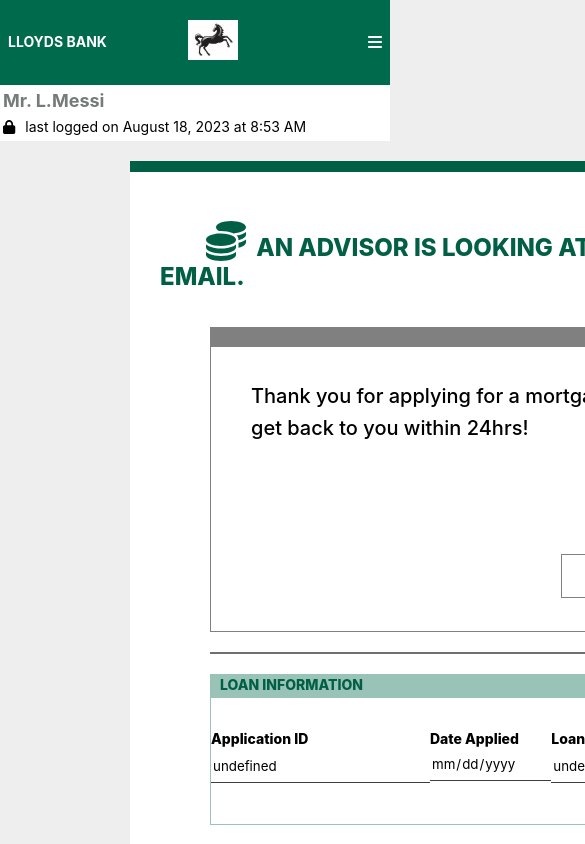
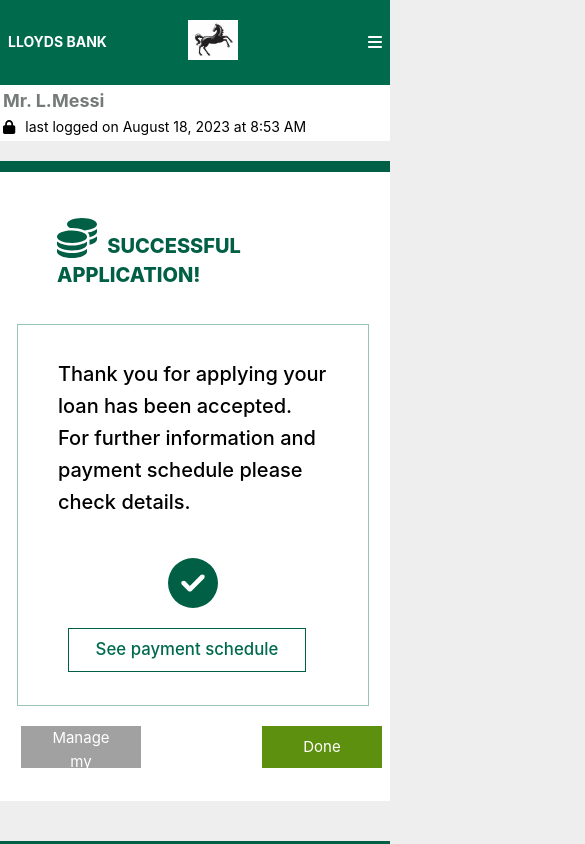
Before and after one commit to Safo-Samson/customer-interface-decisioning, a React (Vite) app: page /ModelDecision in a window 390 px wide. Shown: the top 844 px of the page, 585 px wide, since content can reach past the window. Built offline with nearby package versions, Linux system fonts and the light colour scheme.

Commit message:
phone done for model decision

```diff
--- a/src/components/StartLoan/ModelDecision.css
+++ b/src/components/StartLoan/ModelDecision.css
@@ -163,27 +163,48 @@
   margin-top: 30px;
 }
 
+
+.header-icon{
+ margin-right: 10.22px;
+  font-size: 40px;
+  margin-left: 46px;
+}
 .loanField input {
   height: 30px;
   border: none;
   border-bottom: 1px solid rgb(63, 61, 61);
 }
 
+.miniDecisions-buttons {
+  height: 42px;
+  display: flex;
+  flex-direction: row;
+  justify-content: space-between;
+  width: auto;
+  margin-right: 83px;
+  margin-left: 81px;
+  /* background-color: red; */
+}
+
 .mBack {
-  width: 218px;
-  height: 42px;
+
+   width: 218px;
+padding: 0 30px;
+  /* width: 218px;
+  height: 42px; */
   flex-shrink: 0;
   background: #a1a1a1;
   border: none;
   color: white;
   font-size: 15px;
   font-style: normal;
-  margin-left: 80px;
-  margin-top: 0px;
+  /* margin-left: 80px;
+  margin-top: 0px; */
   cursor: pointer;
 }
 
 .mDone {
+
   width: 218px;
   height: 42px;
   flex-shrink: 0;
@@ -192,8 +213,212 @@
   color: white;
   font-size: 15px;
   font-style: normal;
-  margin-left: auto;
+  /* margin-left: auto;
   margin-right: 80px;
-  margin-top: -42px;
+  margin-top: -42px; */
   cursor: pointer;
 }
+
+
+@media (min-width: 748px) and (max-width: 1279px){
+ .mainDecision-remaining-content {
+  /* Use 90% of the remaining width */
+  padding-left: 140px;
+  padding-right: 0px;
+}
+  .ModelDecision-container {
+  min-width:fit-content;
+  min-height: fit-content;
+  min-height: auto;
+   /* max-width: 259px; */
+    margin-left: -178px;
+  /* background-color: rgb(192, 22, 22); */
+  align-items: left; /*Center vertically */
+  padding-top: 33.08px;
+  padding-left:5px;
+  padding-right: 5px;
+}
+.ModelDecision-container h1 {
+  font-size: 20px;
+  max-width: fit-content;
+   margin-left: 0px;
+    margin-left: 0px;
+  padding-left:90px;
+
+}
+
+.header-icon{
+    margin-left: 0px;
+}
+.miniDecision-container {
+  /* min-width: 200px;
+  min-height: 23.5vh; */
+  width: 350px;
+  /* height: fit-content; */
+  border: 1px solid #99c3b7;
+  color: #005f44;
+  background-color: rgb(255, 255, 255);
+
+
+  padding-bottom: 33.08px;
+  margin-left: 50px;
+  margin-right: 0px;
+  margin-top: 20px;
+}
+
+.miniDecision-container-button {
+  width: 238px;
+  height: 43.867px;
+  margin-left: 50px;
+
+}
+
+
+.loanInfo-container {
+  max-width: 84.8%;
+  background-color: #99c3b7;
+  height: 24px;
+  /* min-width: 200px; */
+  margin-left: 80px;
+  margin-top: 20px;
+  padding-left: 10px;
+  margin-bottom: 150px;
+  /* display: none; */
+
+}
+
+
+.loanField {
+  display: flex;
+  flex-direction: column;
+  margin-top: 30px;
+}
+
+.horizonaLine {
+/* display: none; */
+}
+
+.miniDecisions-buttons {
+  height: 42px;
+  margin-top: 20px;
+  margin-right: 3px;
+  margin-left: 54px;
+
+}
+.mBack {
+  width: 120px;
+  padding: 0 30px
+}
+
+.mDone {
+  width: 120px;
+  padding: 0 30px;
+  margin-left: 100px;
+
+}
+
+}
+
+
+/*only for phones*/
+@media (max-width: 747px) {
+
+  .mainDecision-remaining-content {
+  /* Use 90% of the remaining width */
+  padding-left: 140px;
+  padding-right: 0px;
+  /* background-color: white; */
+}
+  .ModelDecision-container {
+  min-width:fit-content;
+  min-height: fit-content;
+  min-height: auto;
+   /* max-width: 259px; */
+    margin-left: -178px;
+  /* background-color: rgb(192, 22, 22); */
+  align-items: left; /*Center vertically */
+  padding-top: 33.08px;
+  padding-left:5px;
+  padding-right: 5px;
+}
+.ModelDecision-container h1 {
+  font-size: 20px;
+  max-width: fit-content;
+   margin-left: 0px;
+    margin-left: 0px;
+  padding-left:90px;
+
+}
+
+.header-icon{
+    margin-left: 0px;
+}
+.miniDecision-container {
+  /* min-width: 200px;
+  min-height: 23.5vh; */
+  width: 350px;
+  /* height: fit-content; */
+  border: 1px solid #99c3b7;
+  color: #005f44;
+  background-color: rgb(255, 255, 255);
+
+
+  padding-bottom: 33.08px;
+  margin-left: 50px;
+  margin-right: 0px;
+  margin-top: 20px;
+}
+
+.miniDecision-container-button {
+  width: 238px;
+  height: 43.867px;
+  margin-left: 50px;
+
+}
+
+
+.loanInfo-container {
+  max-width: 84.8%;
+  background-color: #99c3b7;
+  height: 24px;
+  /* min-width: 200px; */
+  margin-left: 80px;
+  margin-top: 20px;
+  padding-left: 10px;
+  margin-bottom: 150px;
+  display: none;
+
+}
+
+
+.loanField {
+  display: flex;
+  flex-direction: column;
+  margin-top: 30px;
+}
+
+.horizonaLine {
+display: none;
+}
+
+.miniDecisions-buttons {
+  height: 42px;
+  margin-top: 20px;
+  margin-right: 3px;
+  margin-left: 54px;
+
+}
+.mBack {
+  width: 120px;
+  padding: 0 30px
+}
+
+.mDone {
+  width: 120px;
+  padding: 0 30px;
+  margin-left: 100px;
+
+}
+
+
+}
--- a/src/components/StartLoan/ModelDecision.jsx
+++ b/src/components/StartLoan/ModelDecision.jsx
@@ -19,7 +19,7 @@
   const location = useLocation();
 
   const [ModelDecision, setModelDeicison] = useState(
-    decision || location.state?.decision || 4
+    decision || location.state?.decision || Math.floor(Math.random() * 4) + 1
   );
   const [loanType, setType] = useState(location.state?.loanType || "undefined");
   const [loanAmountinfo, setAmountInfo] = useState(
@@ -66,9 +66,8 @@
   const decisionWaitingOnAdvisorParagraph =
     "Thank you for applying for a mortgage, an advisor is looking at your application and will get back to you within 24hrs!";
   const decisionWaitingOnAdvisorIcon = faUserClock;
-  const decisionWaitingOnAdvisorButton = "Manage my loans"
+  const decisionWaitingOnAdvisorButton = "Manage my loans";
   const WaitingOnAdvisorIconColor = "gray";
-
 
   const navigate = useNavigate();
 
@@ -95,7 +94,6 @@
     navigate("/Home");
   };
 
-
   return (
     <div className="mainDecision-container">
       <VerticalBar />
@@ -105,17 +103,14 @@
           {ModelDecision === 1 ? (
             <>
               <h1>
-                <FontAwesomeIcon
-                  icon={faCoins}
-                  style={{ marginRight: "10.22px", fontSize: "40px", marginLeft:'46px' }}
-                />
+                <FontAwesomeIcon icon={faCoins} className="header-icon" />
                 {decisionHeaderAccepted}
               </h1>
               <div className="miniDecision-container miniDecision-container-accepted">
                 <p>{decisionAcceptedParagraph}</p>
                 <FontAwesomeIcon
                   icon={decisionAcceptedIcon}
-                  style={{ fontSize: "50px", color: acceptedIconColor}}
+                  style={{ fontSize: "50px", color: acceptedIconColor }}
                 />
                 <button
                   className="miniDecision-container-button miniDecision-container-accepted-button"
@@ -127,11 +122,7 @@
           ) : ModelDecision === 2 ? (
             <>
               <h1>
-                {" "}
-                <FontAwesomeIcon
-                  icon={faCoins}
-                  style={{ marginRight: "10.22px", fontSize: "40px", marginLeft:'46px' }}
-                />
+                <FontAwesomeIcon icon={faCoins} className="header-icon" />
                 {decisionHeaderRejected}
               </h1>
               <div className="miniDecision-container miniDecision-container-rejected">
@@ -150,11 +141,7 @@
           ) : ModelDecision === 3 ? (
             <>
               <h1>
-                {" "}
-                <FontAwesomeIcon
-                  icon={faCoins}
-                  style={{ marginRight: "10.22px", fontSize: "40px", marginLeft:'46px' }}
-                />
+                <FontAwesomeIcon icon={faCoins} className="header-icon" />
                 {decisionHeaderCounterOffer}
               </h1>
               <div className="miniDecision-container miniDecision-container-counter">
@@ -176,11 +163,7 @@
           ) : ModelDecision === 4 ? (
             <>
               <h1>
-                {" "}
-                <FontAwesomeIcon
-                  icon={faCoins}
-                  style={{ marginRight: "10.22px", fontSize: "40px", marginLeft:'46px' }}
-                />
+                <FontAwesomeIcon icon={faCoins} className="header-icon" />
                 {decisionWaitingOnAdvisorHeader}
               </h1>
               <div className="miniDecision-container miniDecision-container-waiting">
@@ -197,7 +180,7 @@
                 </button>
               </div>
             </>
-          ): null}
+          ) : null}
 
           <div className="horizonaLine"></div>
           <div className="loanInfo-container">
@@ -267,13 +250,18 @@
               </div>
             </div>
           </div>
-          <button className="mBack" onClick={handleManage}>
-            {" "}
-            {/* <FontAwesomeIcon icon={faChevronLeft} /> */}
-            Manage my loans
-          </button>
+          <div className="miniDecisions-buttons">
+            <button className="mBack" onClick={handleManage}>
+              {" "}
+              {/* <FontAwesomeIcon icon={faChevronLeft} /> */}
+              Manage my loans
+            </button>
 
-          <button className="mDone" onClick={handleDone}> Done</button>
+            <button className="mDone" onClick={handleDone}>
+              {" "}
+              Done
+            </button>
+          </div>
         </div>
       </div>
     </div>
--- a/src/components/StartLoan/StartLoan.css
+++ b/src/components/StartLoan/StartLoan.css
@@ -264,9 +264,6 @@
   /* background-color: red; */
 
 }
-
-
-
 .sev-loanHeader {
   margin-left: 31px;
   font-size: small;
```
